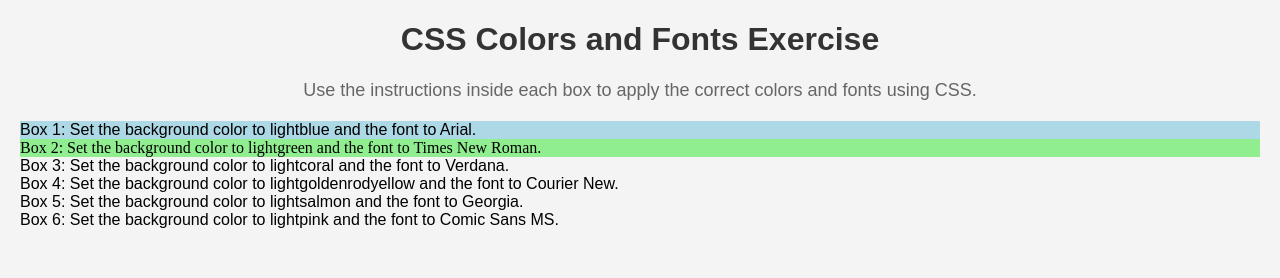
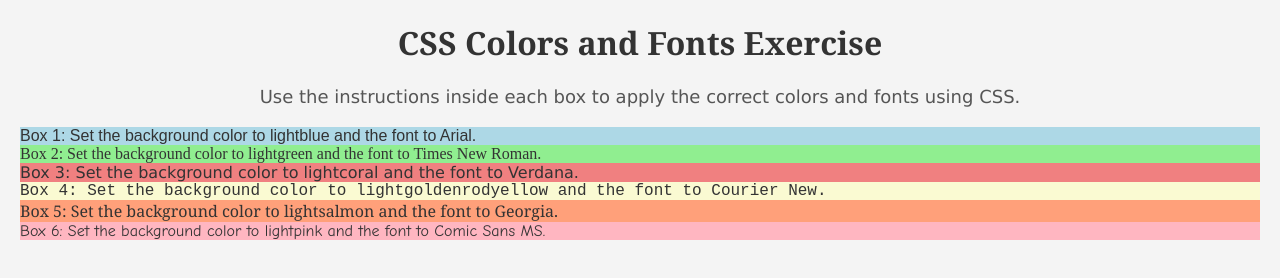
Before and after one commit to DavidAdam1323/step8up-bootcamp, a plain HTML site: page my-work/week-1/W1-S3-introducing-css/7_ColorsAndFonts/exercise/index.htm in a window 1280 px wide. Drawn offline with Linux system fonts and the light colour scheme.

Commit message:
Add text fonts, text colors, background and class names.

```diff
--- a/my-work/week-1/W1-S3-introducing-css/7_ColorsAndFonts/exercise/index.htm
+++ b/my-work/week-1/W1-S3-introducing-css/7_ColorsAndFonts/exercise/index.htm
@@ -27,15 +27,15 @@
             <p>Box 3: Set the background color to lightcoral and the font to Verdana.</p>
         </section>
 
-        <section class="exercise-box">
+        <section class="exercise-box box-4">
             <p>Box 4: Set the background color to lightgoldenrodyellow and the font to Courier New.</p>
         </section>
 
-        <section class="exercise-box">
+        <section class="exercise-box box-5">
             <p>Box 5: Set the background color to lightsalmon and the font to Georgia.</p>
         </section>
 
-        <section class="exercise-box">
+        <section class="exercise-box box-6">
             <p>Box 6: Set the background color to lightpink and the font to Comic Sans MS.</p>
         </section>
     </main>
--- a/my-work/week-1/W1-S3-introducing-css/7_ColorsAndFonts/exercise/style.css
+++ b/my-work/week-1/W1-S3-introducing-css/7_ColorsAndFonts/exercise/style.css
@@ -2,6 +2,7 @@
 body {
     font-family: Arial, sans-serif;
     background-color: #f4f4f4;
+    color: #333333;
     margin: 20px;
     padding: 0;
 }
@@ -13,12 +14,14 @@ header {
 }
 
 header h1 {
-    color: #333;
+    font-family: Cambria, serif;
+    color: #333333;
 }
 
 header p {
+    font-family: Verdana, Geneva, Tahoma, sans-serif;
     font-size: 18px;
-    color: #666;
+    color: #555555;
 }
 
 /* Exercise Box Styles */
@@ -69,3 +72,23 @@ header p {
     font-family: 'Times New Roman', Times, serif
     /* Green */
 }
+
+.box-3 {
+    background-color: lightcoral;
+    font-family: Verdana, sans-serif ;
+}
+
+.box-4 {
+    background-color: lightgoldenrodyellow ;
+    font-family: 'Courier New', Courier, monospace;
+}
+
+.box-5 {
+    background-color: lightsalmon;
+    font-family: Georgia, 'Times New Roman', Times, serif;
+}
+
+.box-6 {
+    background-color: lightpink;
+    font-family: Comic Sans Ms;
+}
```
